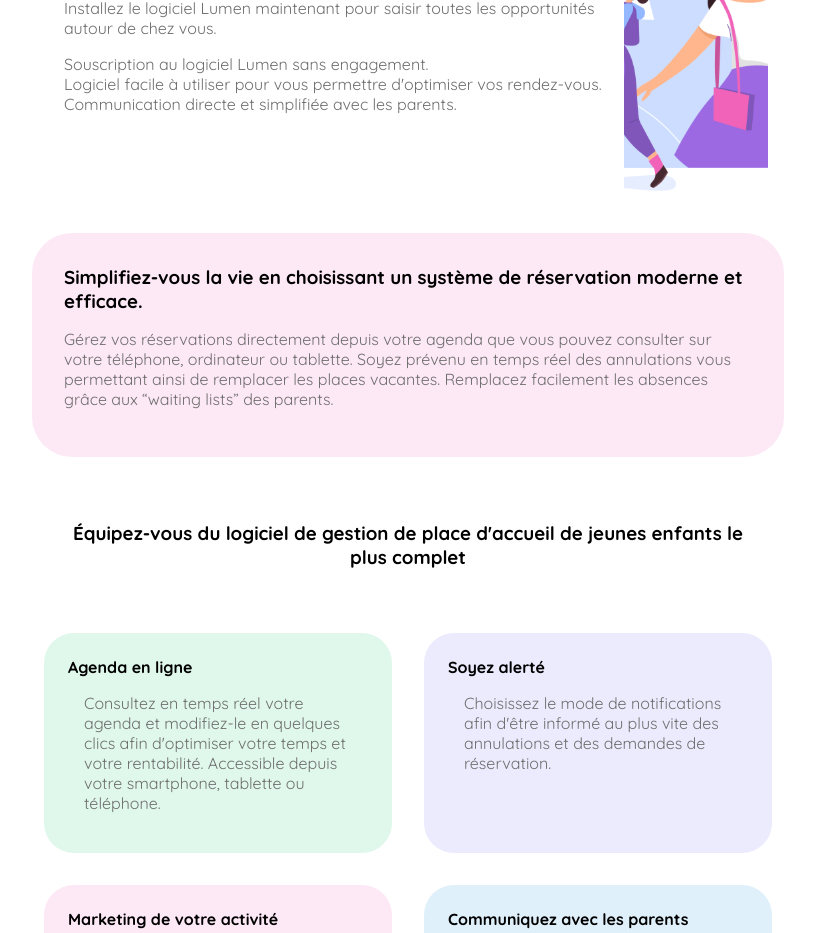
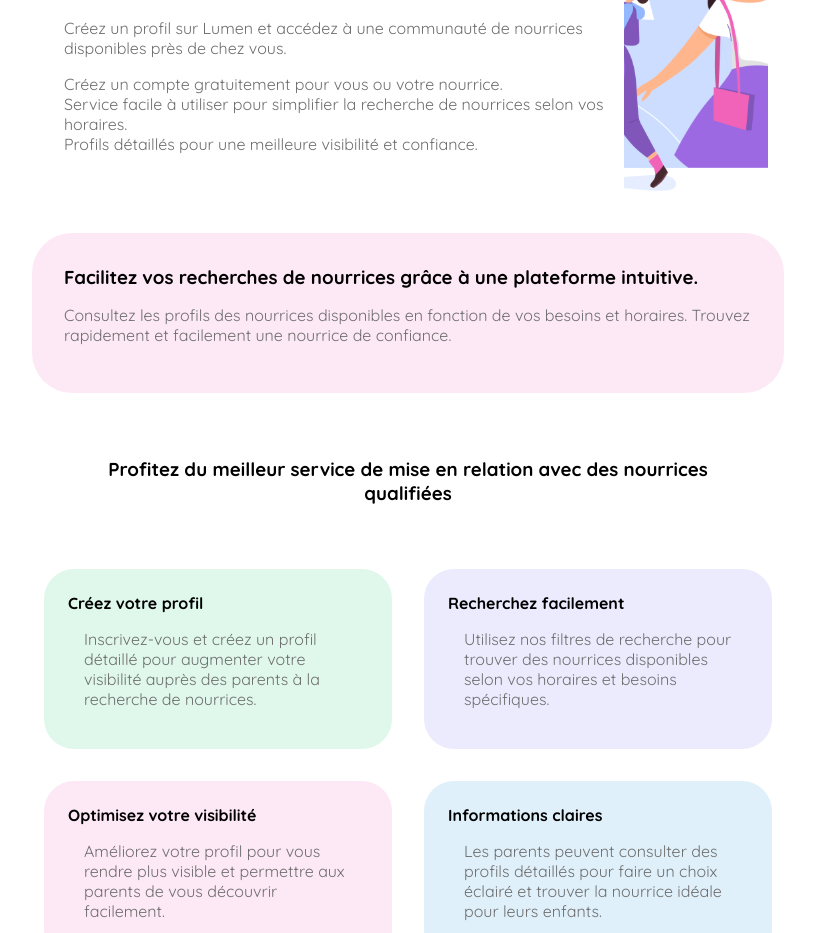
Before and after one commit to WildCodeSchool-2024-02/toulouse-babyplace, a React (Vite) app in the folder client/: page / in a window 1280 px wide. Shown: the part 180-1113 px from the top of the page, without its empty margins (232-1047 px from the left). Built offline with nearby package versions, Linux system fonts and the light colour scheme; a web font is replaced by a local one.

Commit message:
fix: modification text in homepage

```diff
--- a/client/src/App.jsx
+++ b/client/src/App.jsx
@@ -10,18 +10,25 @@
           <div id="lumen-grid">
             <div id="lumen">
               <h1>Lumen</h1>
-              <p>Gagnez du temps en optimisant votre agenda au quotidien.</p>
               <p>
-                Installez le logiciel Lumen maintenant pour saisir toutes les
-                opportunités autour de chez vous.
+                Découvrez la solution idéale pour trouver la nourrice parfaite
+                pour vos enfants.
+              </p>
+              <p>
+                Créez un profil sur Lumen et accédez à une communauté de
+                nourrices disponibles près de chez vous.
               </p>
               <ul>
-                <li>Souscription au logiciel Lumen sans engagement.</li>
                 <li>
-                  Logiciel facile à utiliser pour vous permettre
-                  d&apos;optimiser vos rendez-vous.
+                  Créez un compte gratuitement pour vous ou votre nourrice.
                 </li>
-                <li>Communication directe et simplifiée avec les parents.</li>
+                <li>
+                  Service facile à utiliser pour simplifier la recherche de
+                  nourrices selon vos horaires.
+                </li>
+                <li>
+                  Profils détaillés pour une meilleure visibilité et confiance.
+                </li>
               </ul>
             </div>
           </div>
@@ -33,15 +40,13 @@
           <img src={easyLife} alt="easy-life images" />
           <div id="reservation">
             <h3>
-              Simplifiez-vous la vie en choisissant un système de réservation
-              moderne et efficace.
+              Facilitez vos recherches de nourrices grâce à une plateforme
+              intuitive.
             </h3>
             <p>
-              Gérez vos réservations directement depuis votre agenda que vous
-              pouvez consulter sur votre téléphone, ordinateur ou tablette.
-              Soyez prévenu en temps réel des annulations vous permettant ainsi
-              de remplacer les places vacantes. Remplacez facilement les
-              absences grâce aux “waiting lists” des parents.
+              Consultez les profils des nourrices disponibles en fonction de vos
+              besoins et horaires. Trouvez rapidement et facilement une nourrice
+              de confiance.
             </p>
           </div>
         </div>
@@ -50,49 +55,47 @@
       <div id="managment">
         <div id="logiciel">
           <h3>
-            Équipez-vous du logiciel de gestion de place d&apos;accueil de
-            jeunes enfants le plus complet
+            Profitez du meilleur service de mise en relation avec des nourrices
+            qualifiées
           </h3>
         </div>
         <div id="case-middle">
           <div id="case-grid">
             <div id="diary" className="case">
               <div>
-                <h4>Agenda en ligne</h4>
+                <h4>Créez votre profil</h4>
                 <p>
-                  Consultez en temps réel votre agenda et modifiez-le en
-                  quelques clics afin d&apos;optimiser votre temps et votre
-                  rentabilité. Accessible depuis votre smartphone, tablette ou
-                  téléphone.
+                  Inscrivez-vous et créez un profil détaillé pour augmenter
+                  votre visibilité auprès des parents à la recherche de
+                  nourrices.
                 </p>
               </div>
             </div>
             <div id="alert" className="case">
               <div>
-                <h4>Soyez alerté</h4>
+                <h4>Recherchez facilement</h4>
                 <p>
-                  Choisissez le mode de notifications afin d&apos;être informé
-                  au plus vite des annulations et des demandes de réservation.
+                  Utilisez nos filtres de recherche pour trouver des nourrices
+                  disponibles selon vos horaires et besoins spécifiques.
                 </p>
               </div>
             </div>
             <div id="activity" className="case">
               <div>
-                <h4>Marketing de votre activité</h4>
+                <h4>Optimisez votre visibilité</h4>
                 <p>
-                  Optimisez votre page profil pour vous rendre plus visible et
-                  permettre aux parents de votre quartier de vous découvrir.
+                  Améliorez votre profil pour vous rendre plus visible et
+                  permettre aux parents de vous découvrir facilement.
                 </p>
               </div>
             </div>
             <div id="communication" className="case">
               <div>
-                <h4>Communiquez avec les parents</h4>
+                <h4>Informations claires</h4>
                 <p>
-                  Les parents doivent avoir pré-rempli leur liste de documents
-                  pour pouvoir faire des réservations. Les parents peuvent vous
-                  soumettre les contrats déjà validés par les équipes légales de
-                  Babyplace.
+                  Les parents peuvent consulter des profils détaillés pour faire
+                  un choix éclairé et trouver la nourrice idéale pour leurs
+                  enfants.
                 </p>
               </div>
             </div>
```
